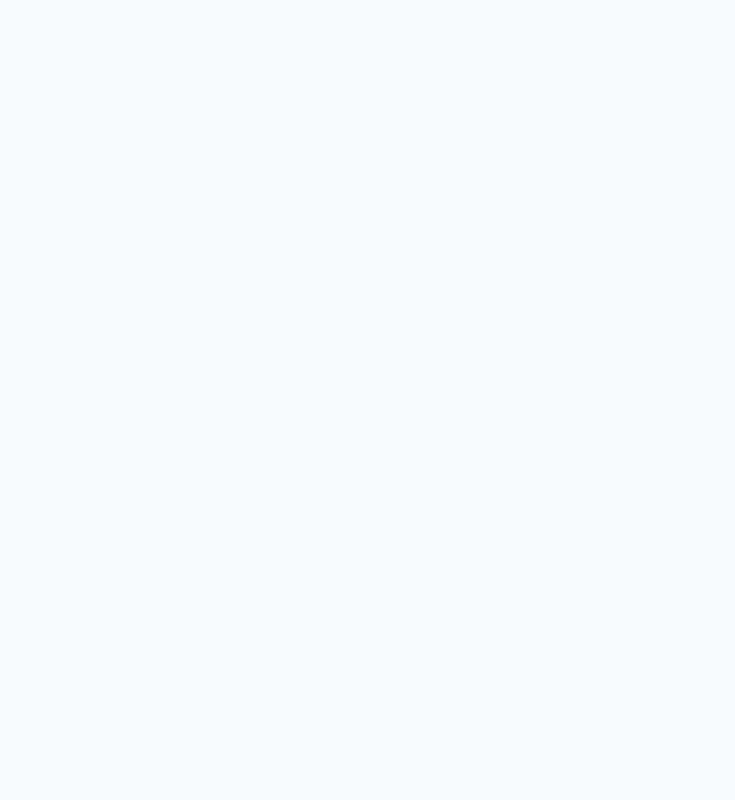
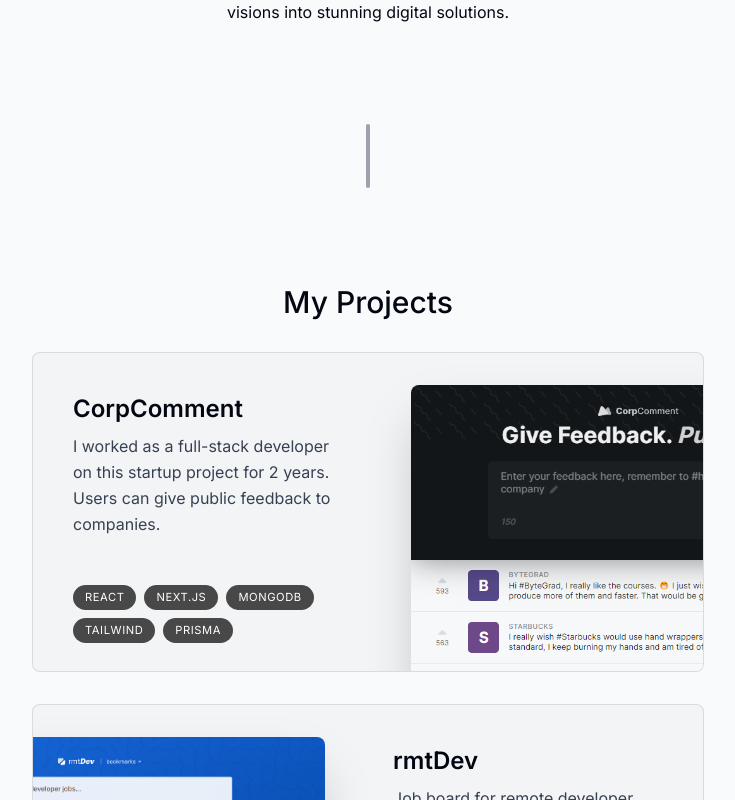
Before and after one commit to Lavesh1208/Portfolio, a Next.js app: page / in a window 1280 px wide. Shown: the part 1260-2060 px from the top of the page, without its empty margins (272-1007 px from the left). Before the commit the page ends 800 px from the top, so only its background shows below. Built offline with nearby package versions, Linux system fonts and the light colour scheme.

Commit message:
Project Section

```diff
--- a/app/page.tsx
+++ b/app/page.tsx
@@ -1,9 +1,16 @@
+import About from "@/components/About";
 import Intro from "@/components/Intro";
+import Projects from "@/components/Projects";
+import SectionDivider from "@/components/SectionDivider";
 
 export default function Home() {
 	return (
 		<main className="flex flex-col items-center px-4">
 			<Intro />
+			<SectionDivider />
+			<About />
+			<SectionDivider />
+			<Projects />
 		</main>
 	);
 }
--- /dev/null
+++ b/components/Project.tsx
@@ -0,0 +1,53 @@
+import React, { useRef } from "react";
+import Image from "next/image";
+import { motion, useScroll, useTransform } from "framer-motion";
+import { projectsData } from "@/lib/data";
+
+type ProjectProps = (typeof projectsData)[number];
+
+const Project = ({ title, description, tags, imageUrl }: ProjectProps) => {
+	const ref = useRef<HTMLDivElement>(null);
+	const { scrollYProgress } = useScroll({
+		target: ref,
+		offset: ["0 1", "1.33 1"],
+	});
+	const scaleProgess = useTransform(scrollYProgress, [0, 1], [0.8, 1]);
+	const opacityProgess = useTransform(scrollYProgress, [0, 1], [0.6, 1]);
+
+	return (
+		<motion.div
+			ref={ref}
+			style={{
+				scale: scaleProgess,
+				opacity: opacityProgess,
+			}}
+			className="group mb-3 sm:mb-8 last:mb-0"
+		>
+			<section className="bg-gray-100 max-w-[42rem] border border-black/10 rounded-lg overflow-hidden sm:pr-8 relative sm:h-[20rem] hover:bg-gray-200 transition sm:group-even:pl-8">
+				<div className="pt-4 pb-7 px-5 sm:pl-10 sm:pr-2 sm:pt-10 sm:max-w-[50%] flex flex-col h-full sm:group-even:ml-[18rem]">
+					<h3 className="text-2xl font-semibold">{title}</h3>
+					<p className="mt-2 leading-relaxed text-gray-700">{description}</p>
+					<ul className="flex flex-wrap mt-4 gap-2 sm:mt-auto">
+						{tags.map((tag, index) => (
+							<li
+								className="bg-black/[0.7] px-3 py-1 text-[0.7rem] uppercase tracking-wider text-white rounded-full"
+								key={index}
+							>
+								{tag}
+							</li>
+						))}
+					</ul>
+				</div>
+
+				<Image
+					src={imageUrl}
+					alt="Project I worked on"
+					quality={95}
+					className="absolute hidden sm:block top-8 -right-40 w-[28.25rem] rounded-t-lg shadow-2xl transition group-hover:scale-[1.04] group-hover:-translate-x-3 group-hover:translate-y-3 group-hover:-rotate-2 group-even:group-hover:translate-x-3 group-even:group-hover:translate-y-3 group-even:group-hover:rotate-2 group-even:right-[initial] group-even:-left-40"
+				/>
+			</section>
+		</motion.div>
+	);
+};
+
+export default Project;
--- /dev/null
+++ b/components/Projects.tsx
@@ -0,0 +1,23 @@
+"use client";
+
+import React from "react";
+import SectionHeading from "./SectionHeading";
+import { projectsData } from "@/lib/data";
+import Project from "./Project";
+
+const Projects = () => {
+	return (
+		<section id="projects" className="scroll-mt-28 mb-28">
+			<SectionHeading>My projects</SectionHeading>
+			<div>
+				{projectsData.map((project, index) => (
+					<React.Fragment key={index}>
+						<Project {...project} />
+					</React.Fragment>
+				))}
+			</div>
+		</section>
+	);
+};
+
+export default Projects;
```
